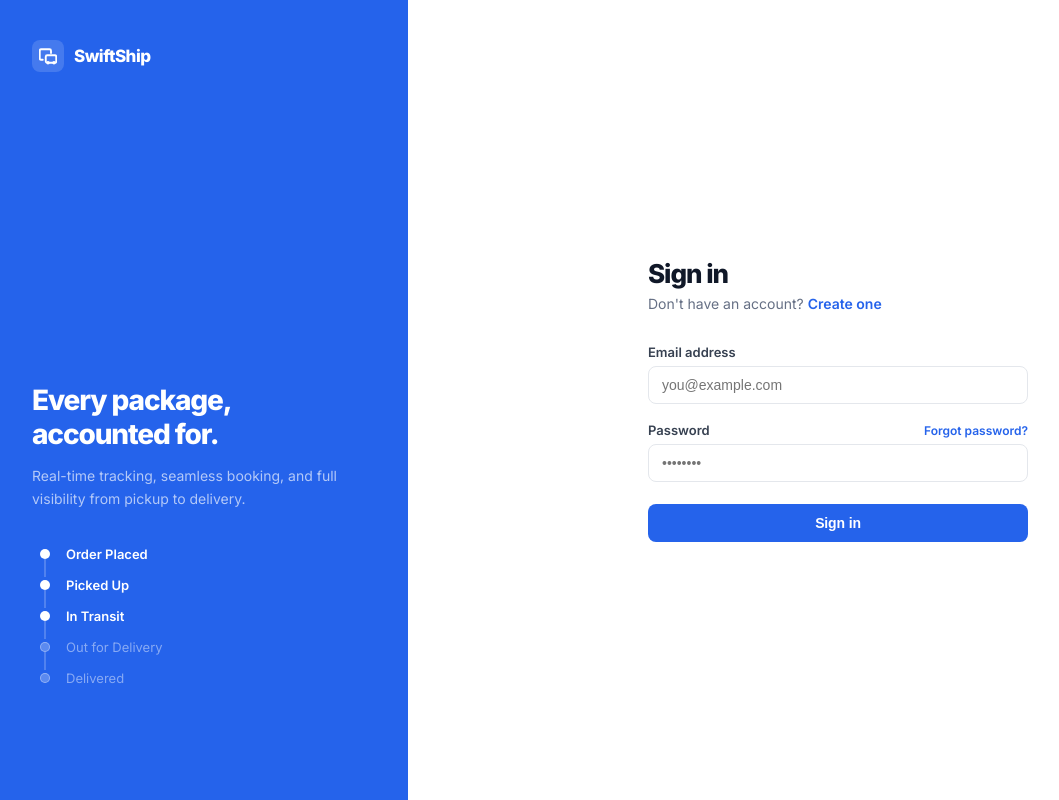
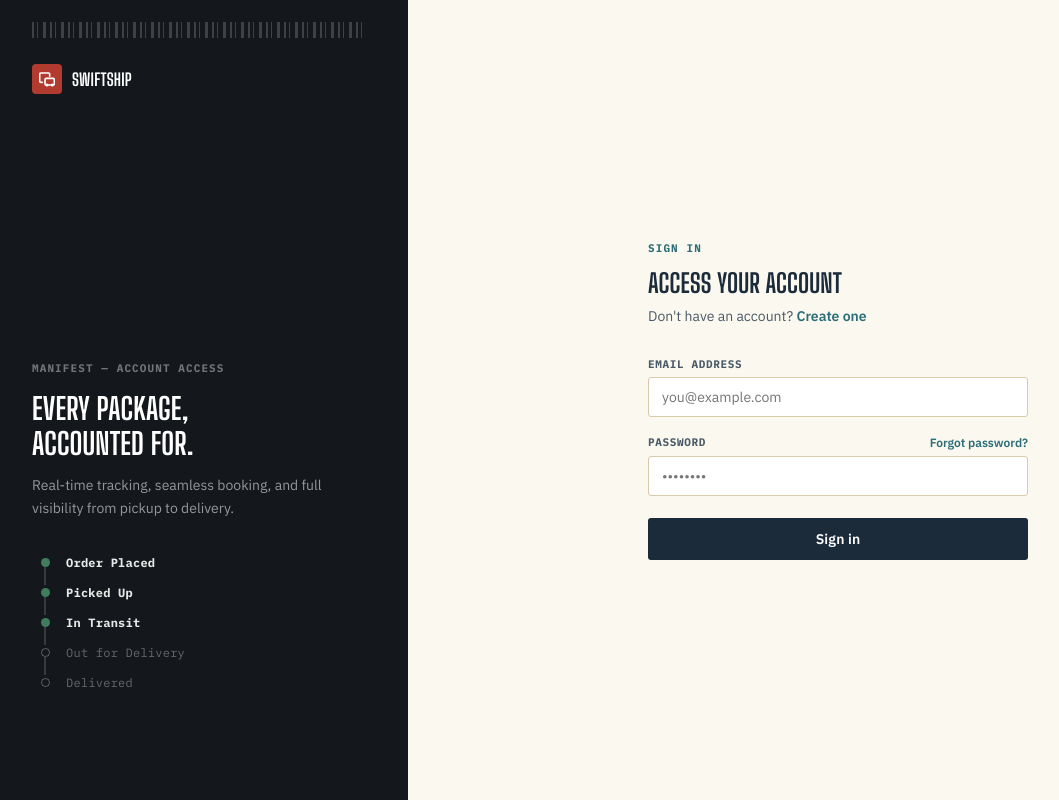
Before and after one commit to hvriza39-rgb/Shipping, a Next.js app: page /login in a window 1280 px wide. Shown: the whole page, without its empty margins (12-1071 px from the left). Built offline with nearby package versions, Linux system fonts and the light colour scheme.

Commit message:
Update LoginForm.tsx

```diff
--- a/components/auth/LoginForm.tsx
+++ b/components/auth/LoginForm.tsx
@@ -5,12 +5,30 @@ import { signIn } from "next-auth/react";
 import { useRouter, useSearchParams } from "next/navigation";
 import Link from "next/link";
 
+const DISPLAY = "var(--font-display), 'Arial Narrow', sans-serif";
+const BODY    = "var(--font-body), system-ui, sans-serif";
+const MONO    = "var(--font-mono), 'Courier New', monospace";
+
+const INK          = "#1C2B3A";
+const INK_SOFT     = "#4B5A68";
+const NIGHT        = "#14181C";
+const STAMP        = "#B23A2E";
+const ROUTE        = "#2C6E78";
+const LEDGER_GREEN = "#3F7D5C";
+const PAPER_LIGHT  = "#FBF8EF";
+const PAPER_LINE   = "#D8CBAA";
+
 function RegisteredBanner() {
   const searchParams = useSearchParams();
   if (!searchParams.get("registered")) return null;
   return (
-    <div style={{ background: "#F0FDF4", color: "#15803D", border: "1px solid #BBF7D0", borderRadius: 8, padding: "10px 13px", fontSize: 13, fontWeight: 500, marginBottom: 20 }}>
-      Account created — sign in to continue.
+    <div style={{
+      background: "rgba(63,125,92,0.07)", color: LEDGER_GREEN, border: `1.5px solid ${LEDGER_GREEN}`,
+      borderRadius: 3, padding: "10px 13px", fontSize: 13, fontWeight: 500, marginBottom: 22,
+      fontFamily: BODY, display: "flex", alignItems: "center", gap: 8,
+    }}>
+      <span style={{ fontFamily: MONO, fontWeight: 700, fontSize: 11, letterSpacing: "0.06em" }}>VERIFIED &mdash;</span>
+      Account created. Sign in to continue.
     </div>
   );
 }
@@ -21,10 +39,6 @@ export default function LoginForm() {
   const [password, setPassword] = useState("");
   const [error, setError]       = useState("");
   const [loading, setLoading]   = useState(false);
-
-
-
-
 
   const handleSubmit = async (e: React.FormEvent) => {
     e.preventDefault();
@@ -51,9 +65,11 @@ export default function LoginForm() {
     <div style={styles.page}>
       {/* Left panel */}
       <div style={styles.panel}>
+        <div style={styles.barcode} />
+
         <div style={styles.logo}>
           <div style={styles.logoMark}>
-            <svg width="18" height="18" viewBox="0 0 24 24" fill="none" stroke="#fff" strokeWidth="2.5" strokeLinecap="round" strokeLinejoin="round">
+            <svg width="16" height="16" viewBox="0 0 24 24" fill="none" stroke="#fff" strokeWidth="2.5" strokeLinecap="round" strokeLinejoin="round">
               <path d="M5 17H3a2 2 0 0 1-2-2V5a2 2 0 0 1 2-2h11a2 2 0 0 1 2 2v3"/>
               <rect x="9" y="11" width="14" height="10" rx="2"/>
               <circle cx="12" cy="21" r="1"/><circle cx="20" cy="21" r="1"/>
@@ -63,6 +79,7 @@ export default function LoginForm() {
         </div>
 
         <div style={styles.panelBody}>
+          <div style={styles.eyebrow}>Manifest &mdash; Account Access</div>
           <h2 style={styles.panelHeading}>Every package,<br />accounted for.</h2>
           <p style={styles.panelSub}>Real-time tracking, seamless booking, and full visibility from pickup to delivery.</p>
 
@@ -78,18 +95,19 @@ export default function LoginForm() {
               <div key={i} style={{ display: "flex", gap: 12 }}>
                 <div style={{ display: "flex", flexDirection: "column", alignItems: "center", width: 18, flexShrink: 0 }}>
                   <div style={{
-                    width: 10, height: 10, borderRadius: "50%", flexShrink: 0, marginTop: 3,
-                    background: step.done ? "#fff" : "rgba(255,255,255,0.25)",
-                    border: step.done ? "none" : "1.5px solid rgba(255,255,255,0.35)",
+                    width: 9, height: 9, borderRadius: "50%", flexShrink: 0, marginTop: 3,
+                    background: step.done ? LEDGER_GREEN : "transparent",
+                    border: step.done ? "none" : "1.5px solid rgba(255,255,255,0.3)",
                   }} />
                   {i < arr.length - 1 && (
-                    <div style={{ width: 1.5, flex: 1, minHeight: 18, background: "rgba(255,255,255,0.2)" }} />
+                    <div style={{ width: 1.5, flex: 1, minHeight: 18, background: "rgba(255,255,255,0.15)" }} />
                   )}
                 </div>
                 <div style={{ paddingBottom: 14 }}>
                   <div style={{
-                    fontSize: 13, fontWeight: step.done ? 600 : 400,
-                    color: step.done ? "#fff" : "rgba(255,255,255,0.45)",
+                    fontFamily: MONO, fontSize: 12, fontWeight: step.done ? 600 : 400,
+                    letterSpacing: "0.02em",
+                    color: step.done ? "rgba(255,255,255,0.9)" : "rgba(255,255,255,0.35)",
                   }}>
                     {step.label}
                   </div>
@@ -103,7 +121,8 @@ export default function LoginForm() {
       {/* Right panel — form */}
       <div style={styles.form}>
         <div style={styles.formInner}>
-          <h1 style={styles.formHeading}>Sign in</h1>
+          <div style={styles.formEyebrow}>Sign in</div>
+          <h1 style={styles.formHeading}>Access your account</h1>
           <p style={styles.formSub}>
             Don&apos;t have an account?{" "}
             <Link href="/register" style={styles.link}>Create one</Link>
@@ -142,7 +161,9 @@ export default function LoginForm() {
             </div>
 
             {error && (
-              <div style={styles.error}>{error}</div>
+              <div style={styles.error}>
+                <span style={{ fontFamily: MONO, fontWeight: 700 }}>ERROR &mdash;</span> {error}
+              </div>
             )}
 
             <button type="submit" disabled={loading} style={loading ? { ...styles.button, ...styles.buttonDisabled } : styles.button}>
@@ -158,35 +179,45 @@ export default function LoginForm() {
 const styles: Record<string, React.CSSProperties> = {
   page: {
     display: "flex", minHeight: "100vh",
-    fontFamily: "'Inter', system-ui, sans-serif",
+    fontFamily: BODY,
   },
   panel: {
     width: 420, flexShrink: 0,
-    background: "#2563EB",
-    padding: "40px 44px",
+    background: NIGHT,
+    padding: "0 44px 40px",
     display: "flex", flexDirection: "column",
     position: "sticky", top: 0, height: "100vh",
+  },
+  barcode: {
+    height: 16, margin: "22px 0 26px", width: "100%",
+    backgroundImage: "repeating-linear-gradient(90deg, #fff 0px, #fff 2px, transparent 2px, transparent 5px, #fff 5px, #fff 6px, transparent 6px, transparent 11px, #fff 11px, #fff 14px, transparent 14px, transparent 18px)",
+    opacity: 0.18,
   },
   logo: {
     display: "flex", alignItems: "center", gap: 10, marginBottom: "auto",
   },
   logoMark: {
-    width: 32, height: 32, background: "rgba(255,255,255,0.15)",
-    borderRadius: 8, display: "flex", alignItems: "center", justifyContent: "center",
+    width: 30, height: 30, background: STAMP,
+    borderRadius: 4, display: "flex", alignItems: "center", justifyContent: "center",
   },
   logoText: {
-    color: "#fff", fontWeight: 800, fontSize: 17, letterSpacing: "-0.03em",
+    color: "#fff", fontFamily: DISPLAY, fontWeight: 700, fontSize: 17,
+    letterSpacing: "0.01em", textTransform: "uppercase",
   },
   panelBody: {
-    marginBottom: 60,
+    marginBottom: 56,
+  },
+  eyebrow: {
+    fontFamily: MONO, fontSize: 11, fontWeight: 700, letterSpacing: "0.1em",
+    textTransform: "uppercase", color: "rgba(255,255,255,0.4)", marginBottom: 16,
   },
   panelHeading: {
-    color: "#fff", fontSize: 28, fontWeight: 800,
-    letterSpacing: "-0.04em", lineHeight: 1.2,
+    color: "#fff", fontFamily: DISPLAY, fontSize: 30, fontWeight: 700,
+    letterSpacing: "0.005em", lineHeight: 1.15, textTransform: "uppercase",
     margin: "0 0 14px",
   },
   panelSub: {
-    color: "rgba(255,255,255,0.65)", fontSize: 14, lineHeight: 1.6,
+    color: "rgba(255,255,255,0.55)", fontFamily: BODY, fontSize: 14, lineHeight: 1.6,
     margin: "0 0 36px",
   },
   timeline: {
@@ -194,17 +225,21 @@ const styles: Record<string, React.CSSProperties> = {
   },
   form: {
     flex: 1, display: "flex", alignItems: "center", justifyContent: "center",
-    background: "#fff", padding: "40px 24px",
+    background: PAPER_LIGHT, padding: "40px 24px",
   },
   formInner: {
     width: "100%", maxWidth: 380,
   },
+  formEyebrow: {
+    fontFamily: MONO, fontSize: 11, fontWeight: 700, letterSpacing: "0.1em",
+    textTransform: "uppercase", color: ROUTE, marginBottom: 12,
+  },
   formHeading: {
-    fontSize: 26, fontWeight: 800, letterSpacing: "-0.04em",
-    color: "#101828", margin: "0 0 6px",
+    fontFamily: DISPLAY, fontSize: 26, fontWeight: 700, letterSpacing: "0.005em",
+    color: INK, margin: "0 0 8px", textTransform: "uppercase",
   },
   formSub: {
-    fontSize: 14, color: "#667085", margin: "0 0 32px",
+    fontFamily: BODY, fontSize: 14, color: INK_SOFT, margin: "0 0 32px",
   },
   fields: {
     display: "flex", flexDirection: "column", gap: 18,
@@ -213,33 +248,34 @@ const styles: Record<string, React.CSSProperties> = {
     display: "flex", flexDirection: "column", gap: 6,
   },
   label: {
-    fontSize: 13, fontWeight: 600, color: "#374151",
+    fontFamily: MONO, fontSize: 11, fontWeight: 700, letterSpacing: "0.06em",
+    textTransform: "uppercase", color: INK_SOFT,
   },
   input: {
-    padding: "10px 13px", borderRadius: 8,
-    border: "1.5px solid #E4E7EC", fontSize: 14,
-    color: "#101828", outline: "none", background: "#fff",
+    padding: "10px 13px", borderRadius: 3,
+    border: `1.5px solid ${PAPER_LINE}`, fontSize: 14, fontFamily: BODY,
+    color: INK, outline: "none", background: "#fff",
     transition: "border-color 0.15s",
   },
   inputFocus: {
-    padding: "10px 13px", borderRadius: 8,
-    border: "1.5px solid #2563EB", fontSize: 14,
-    color: "#101828", outline: "none", background: "#fff",
+    padding: "10px 13px", borderRadius: 3,
+    border: `1.5px solid ${ROUTE}`, fontSize: 14, fontFamily: BODY,
+    color: INK, outline: "none", background: "#fff",
   },
   error: {
-    background: "#FEF2F2", color: "#B91C1C",
-    border: "1px solid #FECACA", borderRadius: 8,
-    padding: "10px 13px", fontSize: 13, fontWeight: 500,
+    background: "rgba(178,58,46,0.06)", color: STAMP,
+    border: `1.5px solid ${STAMP}`, borderRadius: 3,
+    padding: "10px 13px", fontSize: 13, fontWeight: 500, fontFamily: BODY,
   },
   button: {
-    padding: "11px", background: "#2563EB", color: "#fff",
-    border: "none", borderRadius: 8, fontSize: 14, fontWeight: 700,
-    cursor: "pointer", marginTop: 4, letterSpacing: "-0.01em",
+    padding: "12px", background: INK, color: "#fff",
+    border: "none", borderRadius: 3, fontSize: 14, fontWeight: 700, fontFamily: BODY,
+    cursor: "pointer", marginTop: 4, letterSpacing: "0.01em",
   },
   buttonDisabled: {
-    opacity: 0.6, cursor: "not-allowed",
+    opacity: 0.55, cursor: "not-allowed",
   },
   link: {
-    color: "#2563EB", fontWeight: 600, textDecoration: "none",
+    color: ROUTE, fontWeight: 600, textDecoration: "none",
   },
 };
```
